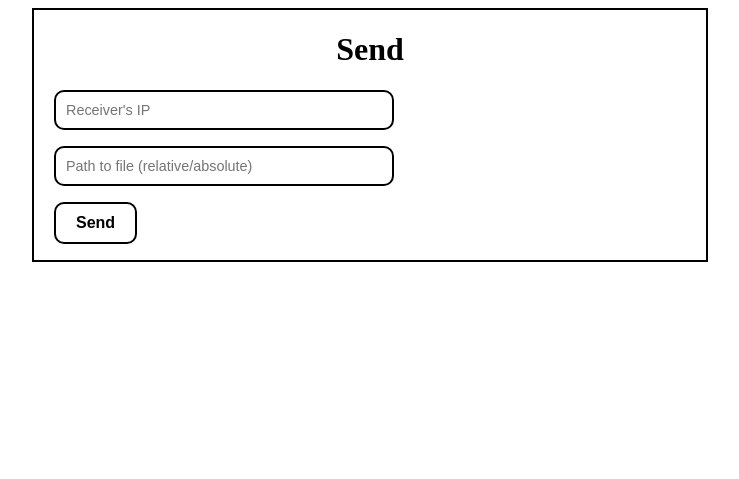
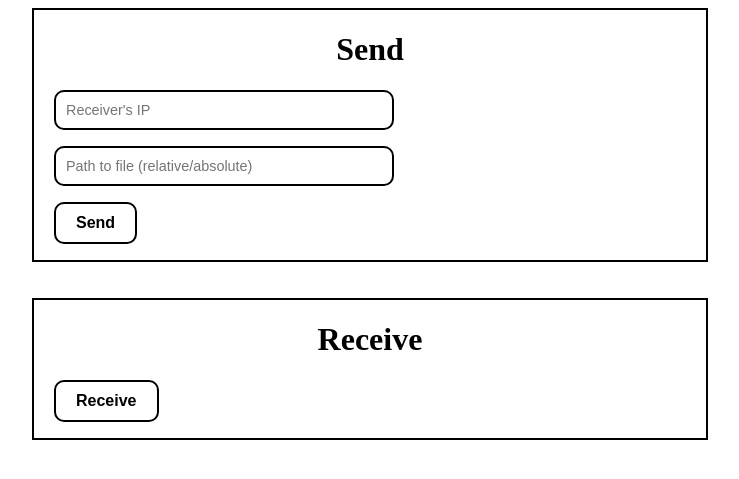
Before and after one commit to pulse-net/sockapp, a Python web app: template templates/index.html in a window 1280 px wide. Shown: the top 479 px of the page, without its empty margins (270-1009 px from the left). Run offline with Jinja, Linux system fonts and the light colour scheme; the template is opened without the code that fills it, so the values that code supplies are empty.

Commit message:
Add basic front end for receiver

```diff
--- a/templates/index.html
+++ b/templates/index.html
@@ -19,5 +19,12 @@
                 <input type="button" id="send" class="button" value="Send">
             </p>
         </div>
+        <br><br>
+        <div class="send">
+            <h1 class="header">Receive</h2>
+            <p>
+                <input type="button" id="send" class="button" value="Receive">
+            </p>
+        </div>
     </body>
 </html>
```
